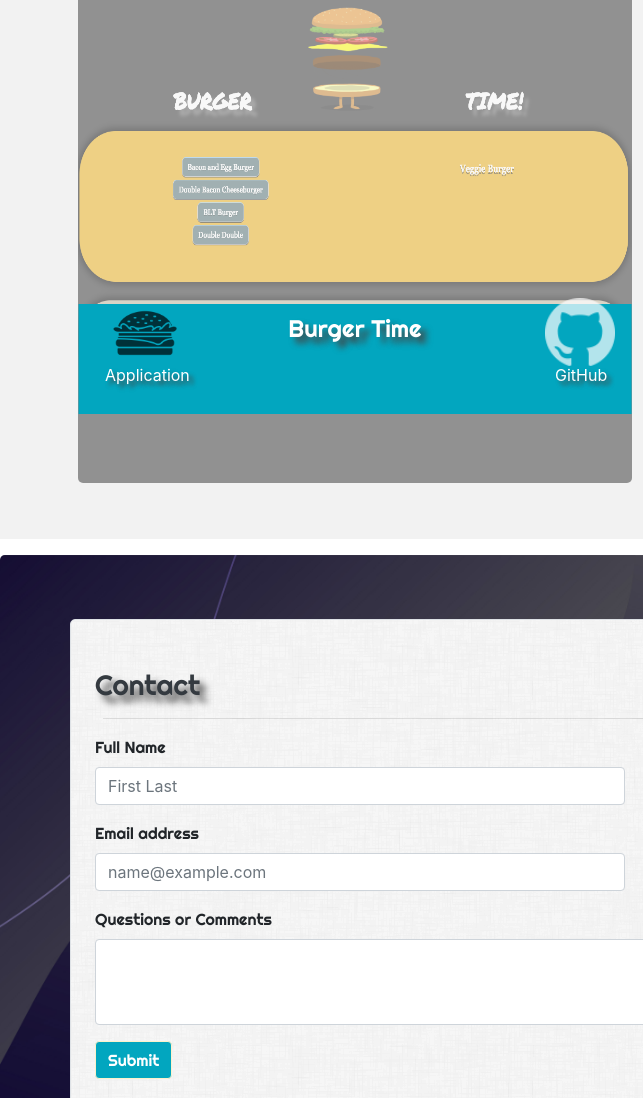
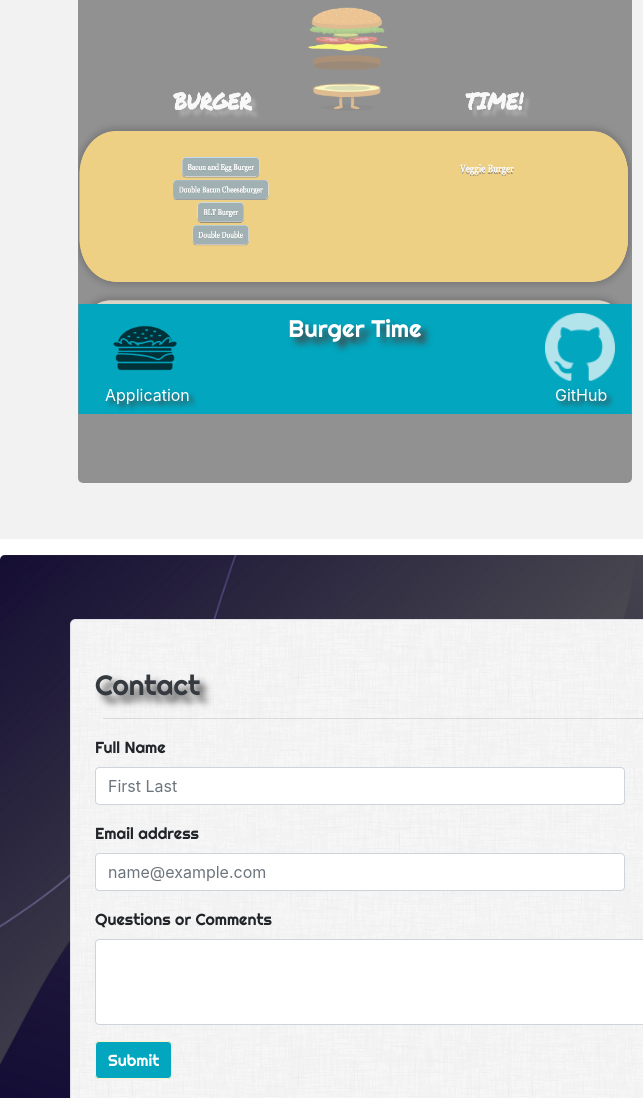
Before and after one commit to DavidsRepos/Bootstrap-Portfolio-Custom, a plain HTML site: page index.html in a window 1280 px wide. Shown: the part 2754-3852 px from the top of the page, 0-643 px from the left. Drawn offline with nearby package versions, Linux system fonts and the light colour scheme; no server answers.

Commit message:
fixed github icon for burger app

```diff
--- a/assets/css/style.css
+++ b/assets/css/style.css
@@ -195,7 +195,7 @@ html {
 .icon2_4throw {
   height: 70px;
   position: absolute;
-  top: 305px;
+  top: 320px;
   left: 475px;
   z-index: 1;
   transition: 0.3s;
@@ -231,7 +231,7 @@ html {
 .icontextshow2_4th {
   position: absolute;
   text-align: center;
-  top: 370px;
+  top: 390px;
   left: 35px;
   color: #fff;
 }
@@ -285,7 +285,7 @@ html {
 .icon4throw {
   height: 70px;
   position: absolute;
-  top: 305px;
+  top: 320px;
   left: 40px;
   z-index: 1;
   transition: 0.3s;
@@ -321,7 +321,7 @@ html {
 .icontextshowrepo2_4th {
   position: absolute;
   text-align: center;
-  top: 370px;
+  top: 390px;
   left: 485px;
   color: #fff;
 }
```
